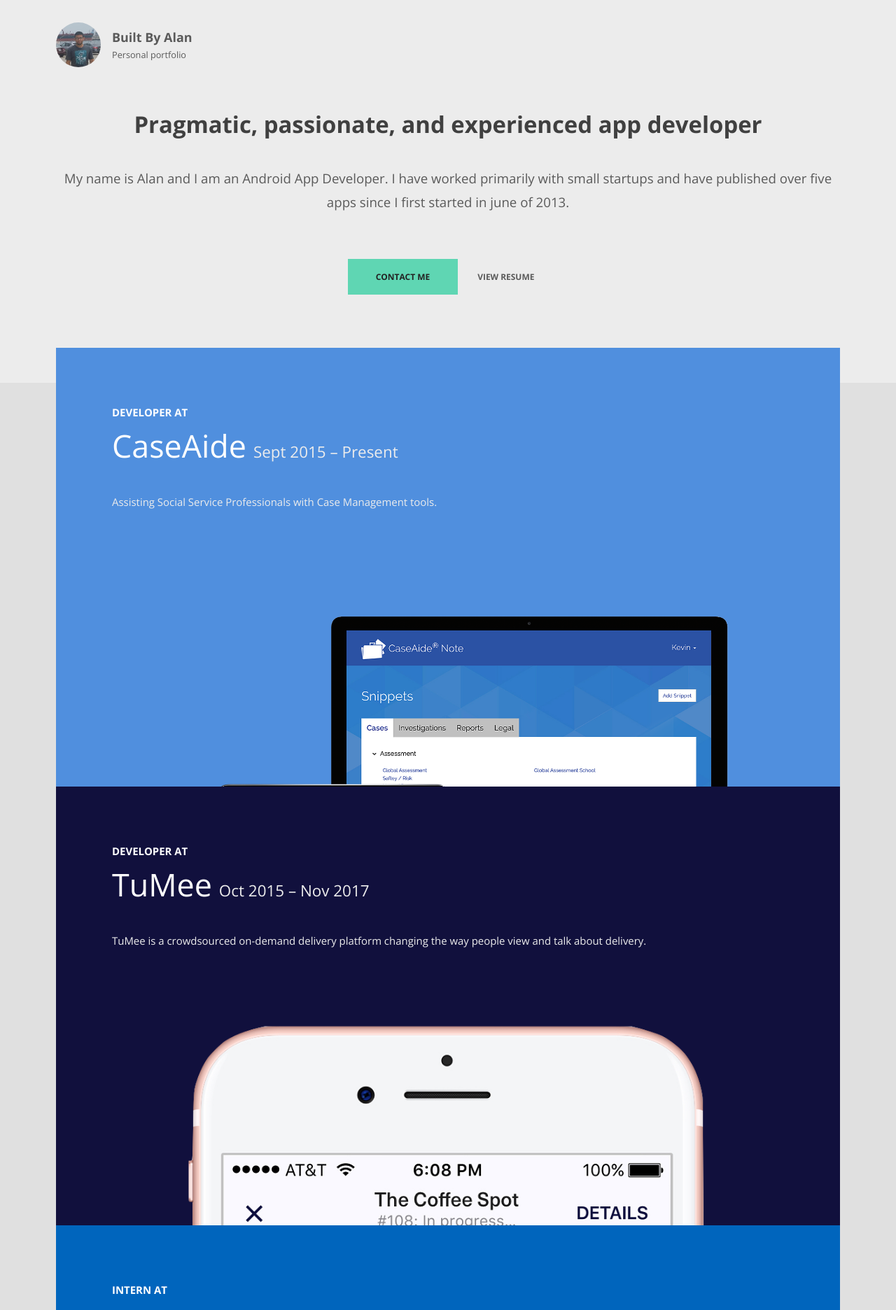
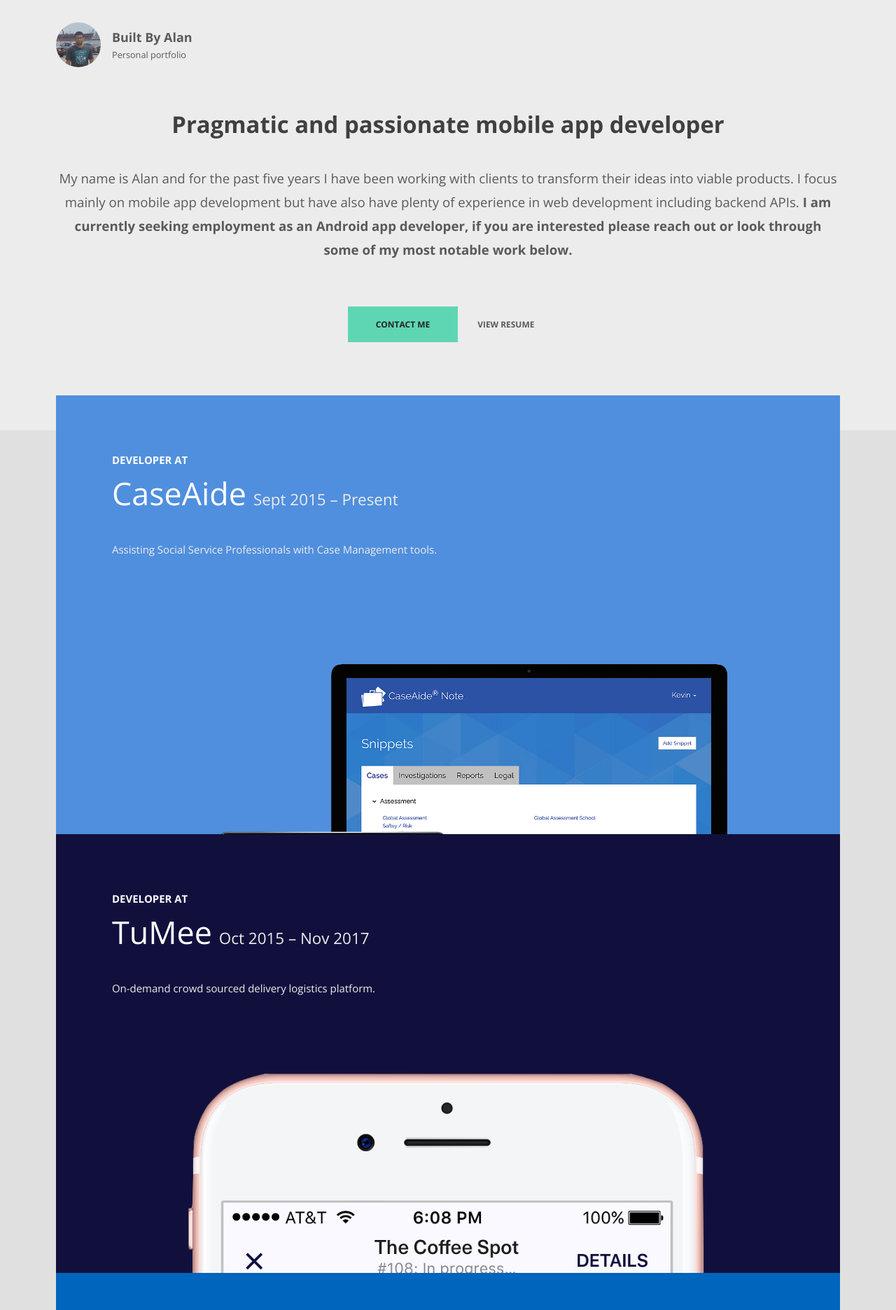
Before and after one commit to alanipce/mywebsite, a Jekyll site: the page built from index.html, in a window 1280 px wide. Shown: the top 1872 px of the page at 70% size. Built offline with Jekyll 4.4.1, drawn with Linux system fonts in a browser that asks for light colours; nearby versions of some CDN libraries.

Commit message:
Improve messaging in hero section homepage and improve tumee description

```diff
--- a/_work/tumee.html
+++ b/_work/tumee.html
@@ -2,7 +2,7 @@
 role: Developer
 name: TuMee
 timeline: Oct 2015 – Nov 2017
-description: TuMee is a crowdsourced on-demand delivery platform changing the way people view and talk about delivery.
+description: On-demand crowd sourced delivery logistics platform.
 banner: /assets/img/tumee-illustration.svg
 order: 1
 links:
--- a/assets/css/main.scss
+++ b/assets/css/main.scss
@@ -19,6 +19,7 @@
   .hero__message {
     @extend .subhead;
     margin: 32px 0;
+    font-weight: normal;
   }
 
   .hero__actions {
--- a/index.html
+++ b/index.html
@@ -6,8 +6,8 @@
     <div class="content-area">
       {% include header.html %}
       <div class="hero">
-          <h1 class="hero__title">Pragmatic, passionate, and experienced app developer</h1>
-          <p class="hero__message">My name is Alan and I am an Android App Developer. I have worked primarily with small startups and have published over five apps since I first started in june of 2013.</p>
+          <h1 class="hero__title">Pragmatic and passionate mobile app developer</h1>
+          <p class="hero__message">My name is Alan and for the past five years I have been working with clients to transform their ideas into viable products. I focus mainly on mobile app development but have also have plenty of experience in web development including backend APIs. <span class="emphasize">I am currently seeking employment as an Android app developer, if you are interested please reach out or look through some of my most notable work below.</span></p>
           <div class="hero__actions">
             <a href="mailto:{{site.data.me.contact-email}}" class="hero__button hero__button--cta">Contact me</a>
             <a href="/documents/resume-oct-3.pdf" target="_blank" class="hero__button">View Resume</a>
```
Also changed, not shown: 3 other files.
